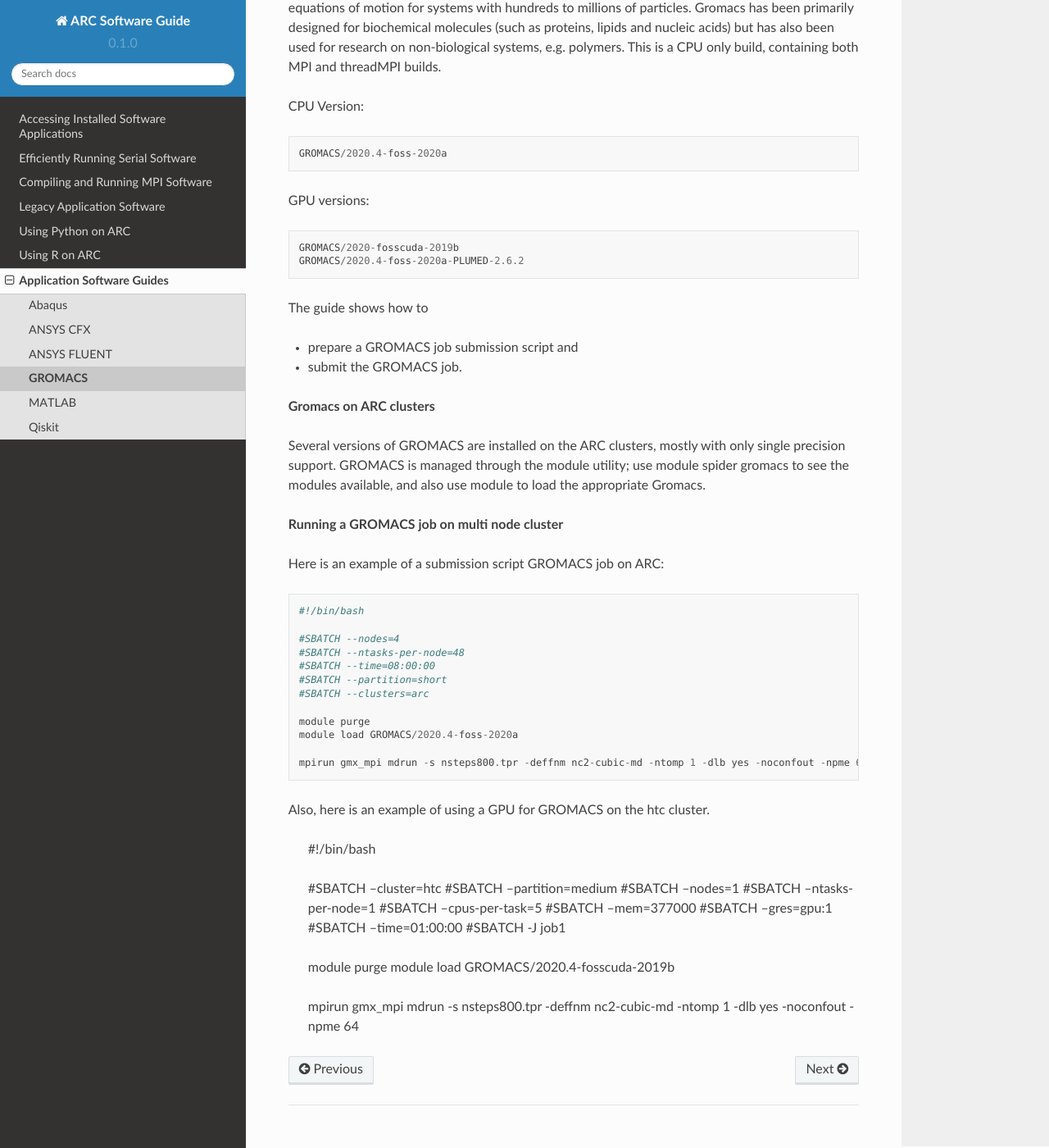
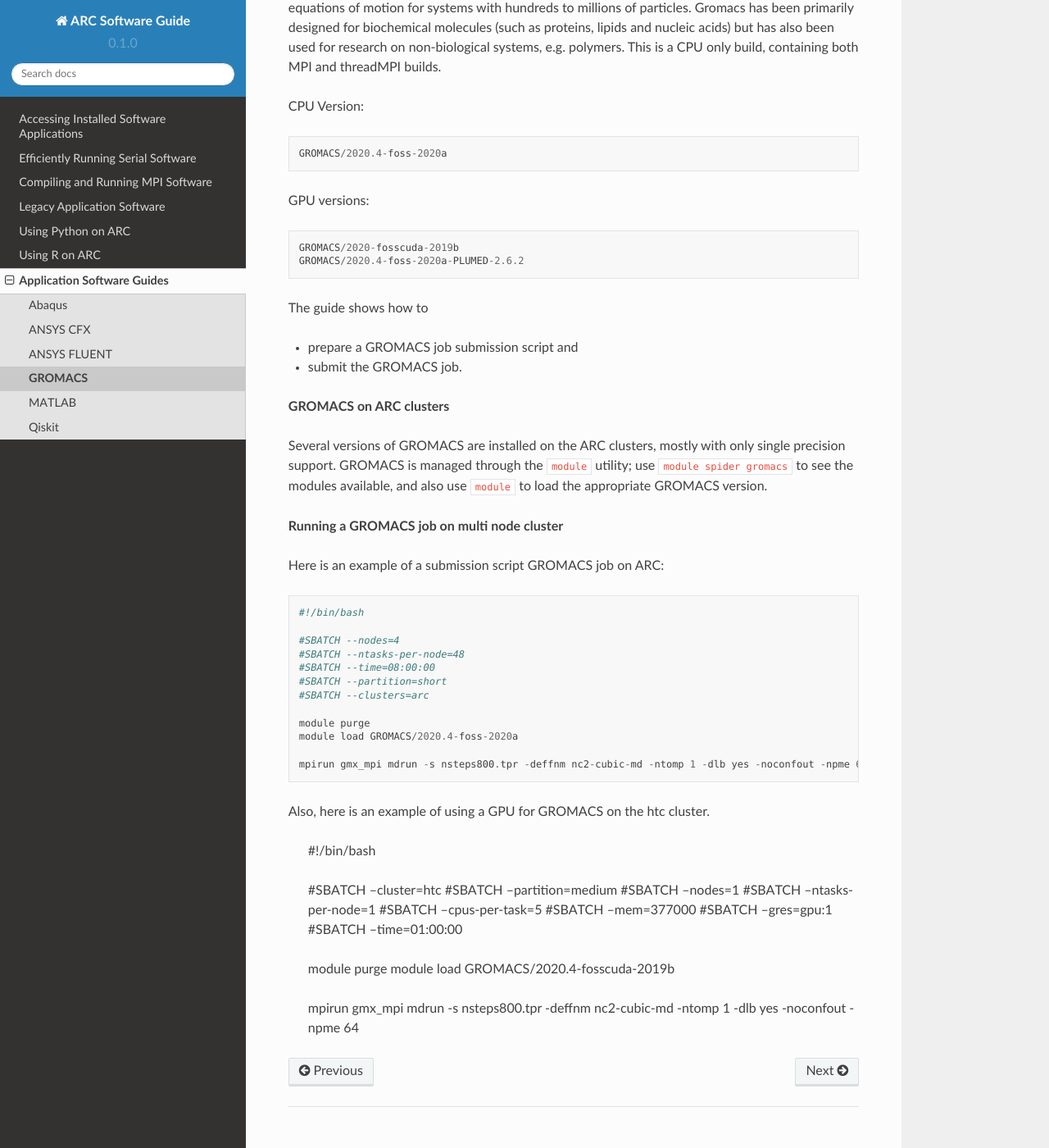
Before and after one commit to oxford-arc/arc-software-guide, a Sphinx documentation site: the page built from docs/source/apps/arc_gromacs.rst, in a window 1280 px wide and 1400 px high, scrolled down 234 px. Shown: the whole window at 82% size. Built offline with Sphinx 7.4.7 and the Read the Docs theme 2.0.0, drawn with Linux system fonts in a browser that asks for light colours.

Commit message:
Update arc_gromacs.rst

```diff
--- a/docs/source/apps/arc_gromacs.rst
+++ b/docs/source/apps/arc_gromacs.rst
@@ -20,9 +20,9 @@
 - prepare a GROMACS job submission script and
 - submit the GROMACS job.
 
-**Gromacs on ARC clusters**
+**GROMACS on ARC clusters**
 
-Several versions of GROMACS are installed on the ARC clusters, mostly with only single precision support.  GROMACS is managed through the module utility; use module spider gromacs to see the modules available, and also use module to load the appropriate Gromacs.
+Several versions of GROMACS are installed on the ARC clusters, mostly with only single precision support.  GROMACS is managed through the ``module`` utility; use ``module spider gromacs`` to see the modules available, and also use ``module`` to load the appropriate GROMACS version.
 
 **Running a GROMACS job on multi node cluster**
 
@@ -53,7 +53,6 @@
   #SBATCH --mem=377000
   #SBATCH --gres=gpu:1
   #SBATCH --time=01:00:00
-  #SBATCH -J job1
 
   module purge
   module load GROMACS/2020.4-fosscuda-2019b
```
